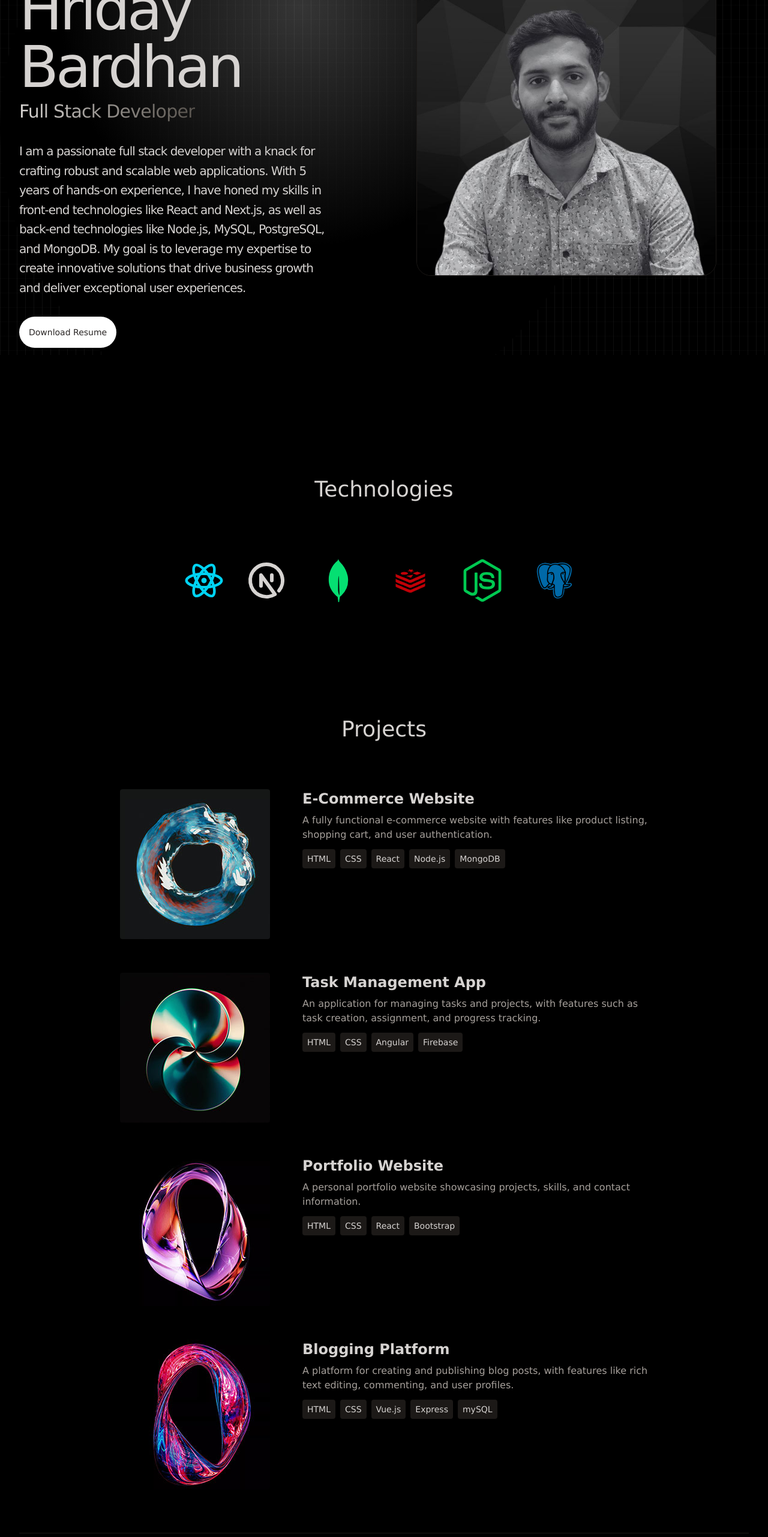
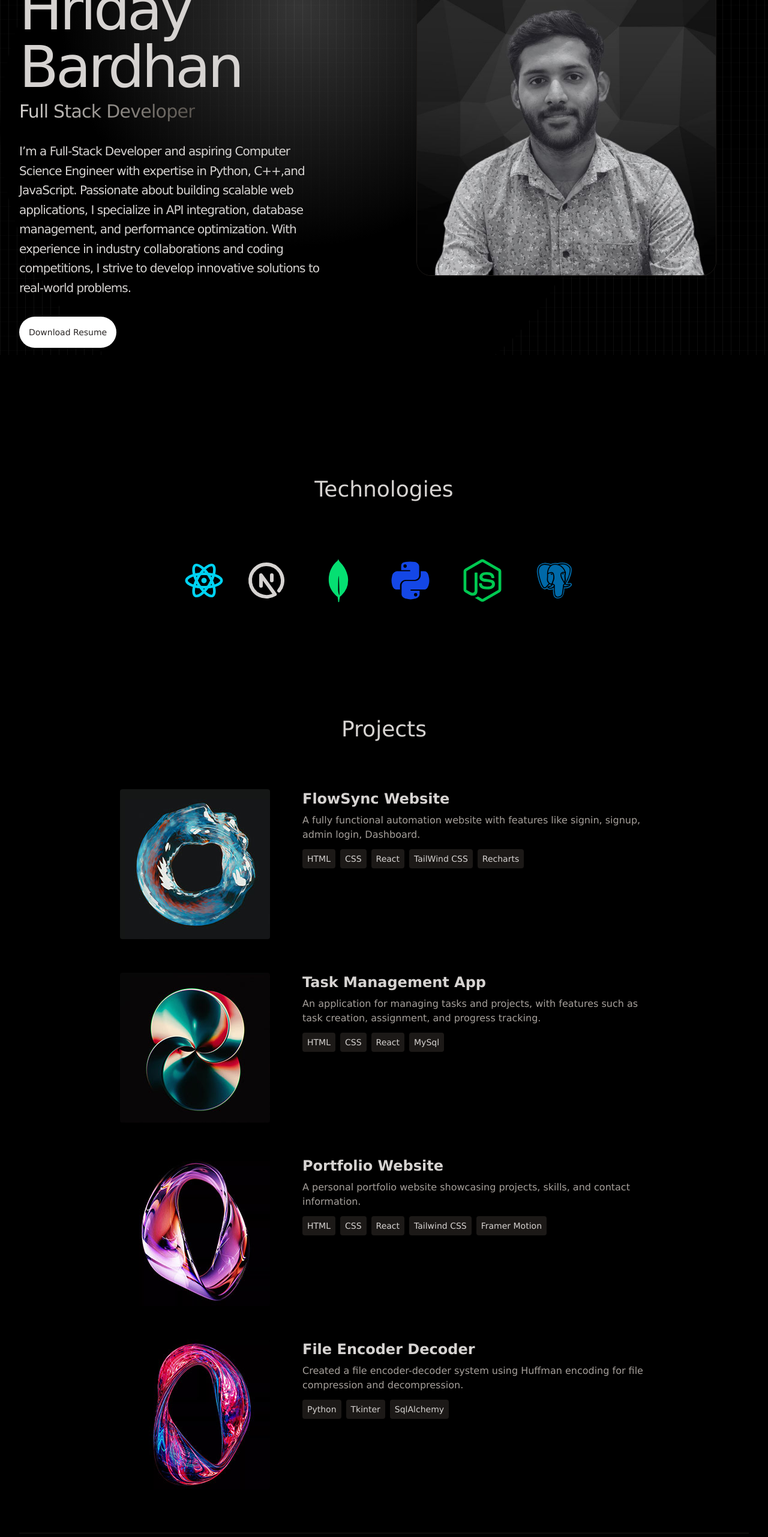
Before and after one commit to Survine/Portfolio-Hriday, a React (Vite) app: page / in a window 1280 px wide. Shown: the part 208-2771 px from the top of the page at 60% size. Built offline with nearby package versions, Linux system fonts and the light colour scheme.

Commit message:
before submission changes

```diff
--- a/src/components/Hero.jsx
+++ b/src/components/Hero.jsx
@@ -15,10 +15,10 @@ const Hero = () => {
                         <span className='bg-gradient-to-r from-stone-300 to-stone-600 bg-clip-text text-3xl
                         tracking-tight text-transparent'>Full Stack Developer</span>
                         <p className='my-2 max-w-lg py-6 text-xl leading-relaxed tracking-tighter'>{HERO_CONTENT}</p>
-                        <a href="/resume.pdf"
+                        <a href="/hriday-bardhan-resume.pdf"
                         target='_blank'
                         rel='noopener noreferrer'
-                        download
+                        download={true}
                         className='bg-white rounded-full p-4 text-sm text-stone-800 mb-10 '
                         >Download Resume</a>
                     </div>
--- a/src/components/Technologies.jsx
+++ b/src/components/Technologies.jsx
@@ -1,6 +1,6 @@
 import { BiLogoPostgresql } from "react-icons/bi"
 import { DiPostgresql, DiRedis } from "react-icons/di"
-import { FaNodeJs } from "react-icons/fa"
+import { FaNodeJs, FaPython } from "react-icons/fa"
 import { RiReactjsLine } from "react-icons/ri"
 import { SiMongodb } from "react-icons/si"
 import { TbBrandNextjs } from "react-icons/tb"
@@ -20,7 +20,7 @@ const Technologies = () => {
                 <SiMongodb className="text-7xl  text-green-400" />
             </div>
             <div className="p-4">
-                <DiRedis className="text-7xl text-red-700" />
+                <FaPython className="text-7xl text-blue-700" />
             </div>
             <div className="p-4">
                 <FaNodeJs className="text-7xl text-green-500" />
--- a/src/constants/index.js
+++ b/src/constants/index.js
@@ -3,69 +3,74 @@ import project2 from "../assets/projects/project-2.webp";
 import project3 from "../assets/projects/project-3.webp";
 import project4 from "../assets/projects/project-4.webp";
 
-export const HERO_CONTENT = `I am a passionate full stack developer with a knack for crafting robust and scalable web applications. With 5 years of hands-on experience, I have honed my skills in front-end technologies like React and Next.js, as well as back-end technologies like Node.js, MySQL, PostgreSQL, and MongoDB. My goal is to leverage my expertise to create innovative solutions that drive business growth and deliver exceptional user experiences.`;
+export const HERO_CONTENT = `I’m a Full-Stack Developer and aspiring Computer Science
+Engineer with expertise in Python, C++,and JavaScript. Passionate about
+ building scalable web applications,
+ I specialize in API integration, database management, and performance optimization.
+ With experience in industry collaborations and coding competitions, I strive to develop innovative solutions to real-world
+ problems.`;
 
-export const ABOUT_TEXT = `I am a dedicated and versatile full stack developer with a passion for creating efficient and user-friendly web applications. With 5 years of professional experience, I have worked with a variety of technologies, including React, Next.js, Node.js, MySQL, PostgreSQL, and MongoDB. My journey in web development began with a deep curiosity for how things work, and it has evolved into a career where I continuously strive to learn and adapt to new challenges. I thrive in collaborative environments and enjoy solving complex problems to deliver high-quality solutions. Outside of coding, I enjoy staying active, exploring new technologies, and contributing to open-source projects.`;
+// export const ABOUT_TEXT = `I am a dedicated and versatile full stack developer with a passion for creating efficient and user-friendly web applications. With 5 years of professional experience, I have worked with a variety of technologies, including React, Next.js, Node.js, MySQL, PostgreSQL, and MongoDB. My journey in web development began with a deep curiosity for how things work, and it has evolved into a career where I continuously strive to learn and adapt to new challenges. I thrive in collaborative environments and enjoy solving complex problems to deliver high-quality solutions. Outside of coding, I enjoy staying active, exploring new technologies, and contributing to open-source projects.`;
 
-export const EXPERIENCES = [
-  {
-    year: "2023 - Present",
-    role: "Senior Full Stack Developer",
-    company: "Google Inc.",
-    description: `Led a team in developing and maintaining web applications using JavaScript, React.js, and Node.js. Implemented RESTful APIs and integrated with MongoDB databases. Collaborated with stakeholders to define project requirements and timelines.`,
-    technologies: ["Javascript", "React.js", "Next.js", "mongoDB"],
-  },
-  {
-    year: "2022 - 2023",
-    role: "Frontend Developer",
-    company: "Adobe",
-    description: `Designed and developed user interfaces for web applications using Next.js and React. Worked closely with backend developers to integrate frontend components with Node.js APIs. Implemented responsive designs and optimized frontend performance.`,
-    technologies: ["HTML", "CSS", "Vue.js", "mySQL"],
-  },
-  {
-    year: "2021 - 2022",
-    role: "Full Stack Developer",
-    company: "Facebook",
-    description: `Developed and maintained web applications using JavaScript, React.js, and Node.js. Designed and implemented RESTful APIs for data communication. Collaborated with cross-functional teams to deliver high-quality software products on schedule.`,
-    technologies: ["Python", "Svelte", "Three.js", "Postgres"],
-  },
-  {
-    year: "2020 - 2021",
-    role: "Software Engineer",
-    company: "Paypal",
-    description: `Contributed to the development of web applications using JavaScript, React.js, and Node.js. Managed databases and implemented data storage solutions using MongoDB. Worked closely with product managers to prioritize features and enhancements.`,
-    technologies: ["Ruby", "Rails", "PHP", "Sqlite"],
-  },
-];
+// export const EXPERIENCES = [
+//   {
+//     year: "2023 - Present",
+//     role: "Senior Full Stack Developer",
+//     company: "Google Inc.",
+//     description: `Led a team in developing and maintaining web applications using JavaScript, React.js, and Node.js. Implemented RESTful APIs and integrated with MongoDB databases. Collaborated with stakeholders to define project requirements and timelines.`,
+//     technologies: ["Javascript", "React.js", "Next.js", "mongoDB"],
+//   },
+//   {
+//     year: "2022 - 2023",
+//     role: "Frontend Developer",
+//     company: "Adobe",
+//     description: `Designed and developed user interfaces for web applications using Next.js and React. Worked closely with backend developers to integrate frontend components with Node.js APIs. Implemented responsive designs and optimized frontend performance.`,
+//     technologies: ["HTML", "CSS", "Vue.js", "mySQL"],
+//   },
+//   {
+//     year: "2021 - 2022",
+//     role: "Full Stack Developer",
+//     company: "Facebook",
+//     description: `Developed and maintained web applications using JavaScript, React.js, and Node.js. Designed and implemented RESTful APIs for data communication. Collaborated with cross-functional teams to deliver high-quality software products on schedule.`,
+//     technologies: ["Python", "Svelte", "Three.js", "Postgres"],
+//   },
+//   {
+//     year: "2020 - 2021",
+//     role: "Software Engineer",
+//     company: "Paypal",
+//     description: `Contributed to the development of web applications using JavaScript, React.js, and Node.js. Managed databases and implemented data storage solutions using MongoDB. Worked closely with product managers to prioritize features and enhancements.`,
+//     technologies: ["Ruby", "Rails", "PHP", "Sqlite"],
+//   },
+// ];
 
 export const PROJECTS = [
   {
-    title: "E-Commerce Website",
+    title: "FlowSync Website",
     image: project1,
     description:
-      "A fully functional e-commerce website with features like product listing, shopping cart, and user authentication.",
-    technologies: ["HTML", "CSS", "React", "Node.js", "MongoDB"],
+      "A fully functional automation website with features like signin, signup, admin login, Dashboard.",
+    technologies: ["HTML", "CSS", "React", "TailWind CSS", "Recharts"],
   },
   {
     title: "Task Management App",
     image: project2,
     description:
       "An application for managing tasks and projects, with features such as task creation, assignment, and progress tracking.",
-    technologies: ["HTML", "CSS", "Angular", "Firebase"],
+    technologies: ["HTML", "CSS", "React", "MySql"],
   },
   {
     title: "Portfolio Website",
     image: project3,
     description:
       "A personal portfolio website showcasing projects, skills, and contact information.",
-    technologies: ["HTML", "CSS", "React", "Bootstrap"],
+    technologies: ["HTML", "CSS", "React", "Tailwind CSS", "Framer Motion"],
   },
   {
-    title: "Blogging Platform",
+    title: "File Encoder Decoder",
     image: project4,
     description:
-      "A platform for creating and publishing blog posts, with features like rich text editing, commenting, and user profiles.",
-    technologies: ["HTML", "CSS", "Vue.js", "Express", "mySQL"],
+      "Created a file encoder-decoder system using Huffman encoding for file compression and decompression.",
+    technologies: ["Python", "Tkinter", "SqlAlchemy"],
   },
 ];
 
```
